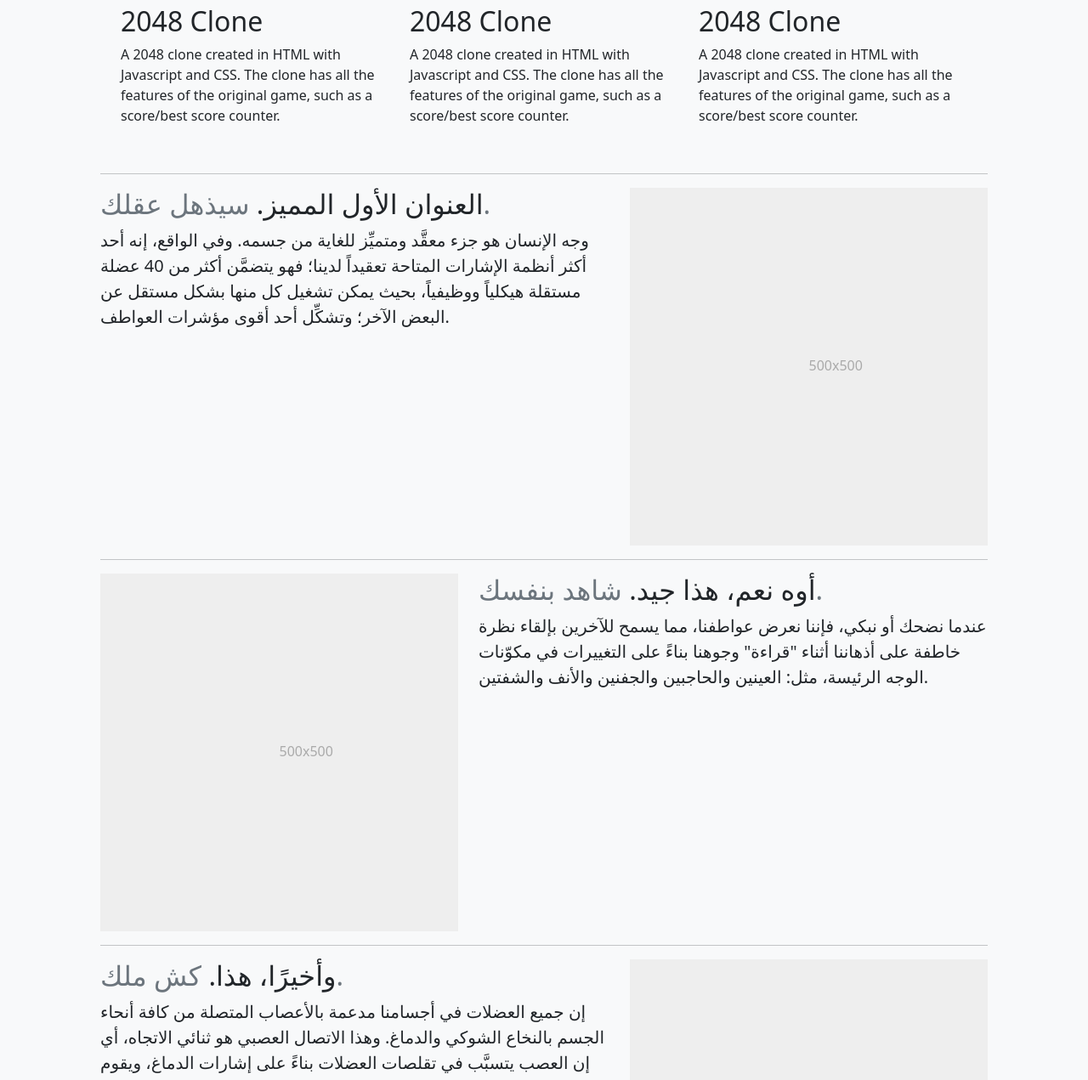
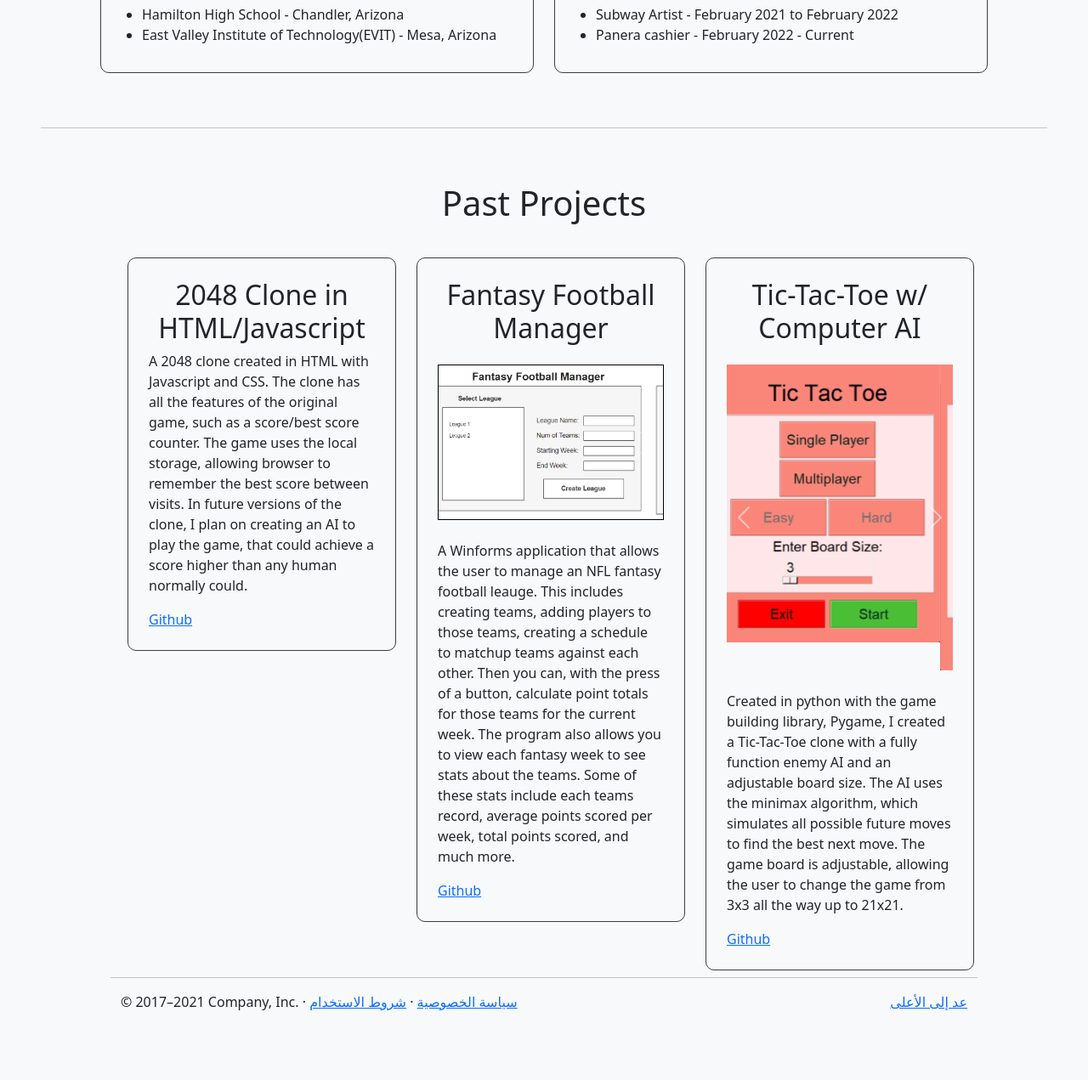
Before and after one commit to jadenfigger/jadenfigger.github.io, a plain HTML site: page index.html in a window 1280 px wide. Shown: the part 747-2018 px from the top of the page at 85% size. Drawn offline with nearby package versions, Linux system fonts and the light colour scheme.

Commit message:
commit on new-style

```diff
--- a/index.html
+++ b/index.html
@@ -9,7 +9,7 @@
     <meta name="viewport" content="initial-scale=1">
     <title>Personal Website - Jaden Figger</title>
 
-	<link href="/css/style.css" rel="stylesheet">
+	<link href="css/style.css" rel="stylesheet">
 	<link href="https://cdn.jsdelivr.net/npm/bootstrap@5.0.2/dist/css/bootstrap.min.css" rel="stylesheet" integrity="sha384-EVSTQN3/azprG1Anm3QDgpJLIm9Nao0Yz1ztcQTwFspd3yD65VohhpuuCOmLASjC" crossorigin="anonymous">	<link href="css/style.css" rel="stylesheet">
   </head>
   <body>
@@ -21,7 +21,7 @@
 
 	<hr class="featurette-divider m-5">
 
-	<div class="container p-2" style="background: rgb(200, 200, 200); border-radius: 10px">
+	<div class="container p-2">
 		<h1 class="text-center">About</h1>
 		<p class="lead p-3 mr-5">I am a currently senior in highschool attending Hamilton high and East Valley Institute of Technonlogy(EVIT)
 			where I am taking the software and mobile app design class. After highschool I am going to attend Arizona State Unviersity
@@ -31,66 +31,120 @@
 	</div>
 
 	<div class="container p-5">
-		<h1 class="text-center">Past Projects</h1>
-		<div class="row p-4">
-			<div class="col-sm-4">
-				<h2>2048 Clone</h2>
-				<p>A 2048 clone created in HTML with Javascript and CSS. The clone has all the features of the original game, such as a score/best score counter.</p>
-			</div>
-			<div class="col-sm-4">
-				<h2>2048 Clone</h2>
-				<p>A 2048 clone created in HTML with Javascript and CSS. The clone has all the features of the original game, such as a score/best score counter.</p>
-			</div>
-			<div class="col-sm-4">
-				<h2>2048 Clone</h2>
-				<p>A 2048 clone created in HTML with Javascript and CSS. The clone has all the features of the original game, such as a score/best score counter.</p>
+		<div class="row">
+			<div class="col">
+				<div class="container p-3" style="border: 1px solid rgb(61, 61, 61); border-radius: 10px">
+					<h2 class="text-center pb-3">Education</h2>
+					<ul>
+						<li>Hamilton High School - Chandler, Arizona</li>
+						<li>East Valley Institute of Technology(EVIT) - Mesa, Arizona</li>
+					</ul>
 				</div>
 			</div>
-
-    	<hr class="featurette-divider">
-
-		<div class="row featurette">
-			<div class="col-md-7">
-				<h2 class="featurette-heading">العنوان الأول المميز. <span class="text-muted"> سيذهل عقلك. </span></h2>
-				<p class="lead">وجه الإنسان هو جزء معقَّد ومتميِّز للغاية من جسمه. وفي الواقع، إنه أحد أكثر أنظمة الإشارات المتاحة تعقيداً لدينا؛ فهو يتضمَّن أكثر من 40 عضلة مستقلة هيكلياً ووظيفياً، بحيث يمكن تشغيل كل منها بشكل مستقل عن البعض الآخر؛ وتشكِّل أحد أقوى مؤشرات العواطف.</p>
-			</div>
-			<div class="col-md-5">
-				<svg class="bd-placeholder-img bd-placeholder-img-lg featurette-image img-fluid mx-auto" width="500" height="500" xmlns="http://www.w3.org/2000/svg" role="img" aria-label="Placeholder: 500x500" preserveAspectRatio="xMidYMid slice" focusable="false"><title>Placeholder</title><rect width="100%" height="100%" fill="#eee"/><text x="50%" y="50%" fill="#aaa" dy=".3em">500x500</text></svg>
-
+			<div class="col">
+				<div class="container p-3" style="border: 1px solid rgb(61, 61, 61); border-radius: 10px">
+					<h2 class="text-center pb-3">Work Experience</h2>
+					<ul>
+						<li>Subway Artist - February 2021 to February 2022 </li>
+						<li>Panera cashier - February 2022 - Current</li>
+					</ul>
 				</div>
 			</div>
-
-		<hr class="featurette-divider">
-
-		<div class="row featurette">
-			<div class="col-md-7 order-md-2">
-				<h2 class="featurette-heading">أوه نعم، هذا جيد. <span class="text-muted"> شاهد بنفسك. </span></h2>
-				<p class="lead">عندما نضحك أو نبكي، فإننا نعرض عواطفنا، مما يسمح للآخرين بإلقاء نظرة خاطفة على أذهاننا أثناء "قراءة" وجوهنا بناءً على التغييرات في مكوّنات الوجه الرئيسة، مثل: العينين والحاجبين والجفنين والأنف والشفتين.</p>
-			</div>
-		<div class="col-md-5 order-md-1">
-			<svg class="bd-placeholder-img bd-placeholder-img-lg featurette-image img-fluid mx-auto" width="500" height="500" xmlns="http://www.w3.org/2000/svg" role="img" aria-label="Placeholder: 500x500" preserveAspectRatio="xMidYMid slice" focusable="false"><title>Placeholder</title><rect width="100%" height="100%" fill="#eee"/><text x="50%" y="50%" fill="#aaa" dy=".3em">500x500</text></svg>
-
-		</div>
-	</div>
-
-    <hr class="featurette-divider">
-
-    <div class="row featurette">
-      <div class="col-md-7">
-        <h2 class="featurette-heading">وأخيرًا، هذا. <span class="text-muted"> كش ملك. </span></h2>
-        <p class="lead">إن جميع العضلات في أجسامنا مدعمة بالأعصاب المتصلة من كافة أنحاء الجسم بالنخاع الشوكي والدماغ. وهذا الاتصال العصبي هو ثنائي الاتجاه، أي إن العصب يتسبَّب في تقلصات العضلات بناءً على إشارات الدماغ، ويقوم في الوقت نفسه بإرسال معلومات عن حالة العضلات إلى الدماغ</p>
-      </div>
-      <div class="col-md-5">
-        <svg class="bd-placeholder-img bd-placeholder-img-lg featurette-image img-fluid mx-auto" width="500" height="500" xmlns="http://www.w3.org/2000/svg" role="img" aria-label="Placeholder: 500x500" preserveAspectRatio="xMidYMid slice" focusable="false"><title>Placeholder</title><rect width="100%" height="100%" fill="#eee"/><text x="50%" y="50%" fill="#aaa" dy=".3em">500x500</text></svg>
-
 		</div>
 	</div>
 
 	<hr class="featurette-divider">
 
 
+	<div class="container p-5">
+		<h1 class="text-center">Past Projects</h1>
+		<div class="row p-4">
+			<div class="col">
+				<div class="container m-2 p-4" style="border: 1px solid rgb(61, 61, 61); border-radius: 10px">
+					<h2 class="text-center">2048 Clone in HTML/Javascript</h2>
+					<p>A 2048 clone created in HTML with Javascript and CSS. The clone has all the features of the
+						original game, such as a score/best score counter. The game uses the local storage, allowing
+						 browser to remember the best score between visits. In future versions of the clone, I plan
+						on creating an AI to play the game, that could achieve a score higher than any human normally
+						could.</p>
+					<a href="https://github.com/jadenfigger/2048-Clone" target="_blank">Github</a>
+				</div>
+			</div>
+			<div class="col">
+				<div class="container m-2 p-4" style="border: 1px solid rgb(61, 61, 61); border-radius: 10px">
+					<h2 class="text-center">Fantasy Football Manager</h2>
+					<div id="fantasyFootballImgs" class="carousel slide mb-4 mt-4" data-bs-ride="carousel">
+						<div class="carousel-inner" style="border: 1px solid #000;">
+						  <div class="carousel-item active">
+							<img src="img/fff1.png" class="d-block w-100" alt="...">
+						  </div>
+						  <div class="carousel-item">
+							<img src="img/fff2.png" class="d-block w-100" alt="...">
+						  </div>
+						  <div class="carousel-item">
+							<img src="img/fff3.png" class="d-block w-100" alt="...">
+						  </div>
+						  <div class="carousel-item">
+							<img src="img/fff4.png" class="d-block w-100" alt="...">
+						  </div>
+						  <div class="carousel-item">
+							<img src="img/fff5.png" class="d-block w-100" alt="...">
+						  </div>
+						</div>
+						<button class="carousel-control-prev" type="button" data-bs-target="#fantasyFootballImgs" data-bs-slide="prev">
+						  <span class="carousel-control-prev-icon" aria-hidden="true"></span>
+						  <span class="visually-hidden">Previous</span>
+						</button>
+						<button class="carousel-control-next" type="button" data-bs-target="#fantasyFootballImgs" data-bs-slide="next">
+						  <span class="carousel-control-next-icon" aria-hidden="true"></span>
+						  <span class="visually-hidden">Next</span>
+						</button>
+					  </div>
+					<p>A Winforms application that allows the user to manage an NFL fantasy football leauge.
+						This includes creating teams, adding players to those teams, creating a schedule to
+						matchup teams against each other. Then you can, with the press of a button, calculate
+						point totals for those teams for the current week. The program also allows you to view
+						each fantasy week to see stats about the teams. Some of these stats include each teams
+						record, average points scored per week, total points scored, and much more.
+					</p>
+					<a href="https://github.com/jadenfigger/Fantasy-Football-Manage-V2" target="_blank">Github</a>
+
+				</div>
+			</div>
+			<div class="col">
+				<div class="container m-2 p-4" style="border: 1px solid rgb(61, 61, 61); border-radius: 10px">
+					<h2 class="text-center">Tic-Tac-Toe w/ Computer AI</h2>
+					<div id="tttImgs" class="carousel slide mb-4 mt-4" data-bs-ride="carousel">
+						<div class="carousel-inner">
+						  <div class="carousel-item active">
+							<img src="img/tictactoe1.png" class="d-block w-100" alt="...">
+						  </div>
+						  <div class="carousel-item">
+							<img src="img/tictactoe2.png" class="d-block w-100" alt="...">
+						  </div>
+						  <div class="carousel-item">
+							<img src="img/tictactoe3.png" class="d-block w-100" alt="...">
+						  </div>
+						</div>
+						<button class="carousel-control-prev" type="button" data-bs-target="#tttImgs" data-bs-slide="prev">
+						  <span class="carousel-control-prev-icon" aria-hidden="true"></span>
+						  <span class="visually-hidden">Previous</span>
+						</button>
+						<button class="carousel-control-next" type="button" data-bs-target="#tttImgs" data-bs-slide="next">
+						  <span class="carousel-control-next-icon" aria-hidden="true"></span>
+						  <span class="visually-hidden">Next</span>
+						</button>
+					</div>
+					<p>Created in python with the game building library, Pygame, I created a Tic-Tac-Toe clone with a fully
+						function enemy AI and an adjustable board size. The AI uses the minimax algorithm, which simulates all
+						possible future moves to find the best next move. The game board is adjustable, allowing the user to
+						change the game from 3x3 all the way up to 21x21.
+					</p>
+					<a href="https://github.com/jadenfigger/Tic-Tac-Toe-w--Tkinter" target="_blank">Github</a>
+				</div>
 		</div>
 
+    	<hr class="featurette-divider">
 
  		 <!-- FOOTER -->
 		<footer class="container">
```
Also changed, not shown: hamilton_favicon.jpeg (deleted), img/fff1.png (added), img/fff2.png (added), img/fff3.png (added), img/fff4.png (added), img/fff5.png (added), img/tictactoe1.png (added), img/tictactoe2.png (added), img/tictactoe3.png (added). Lines whose indentation alone changed are shown as unchanged.
